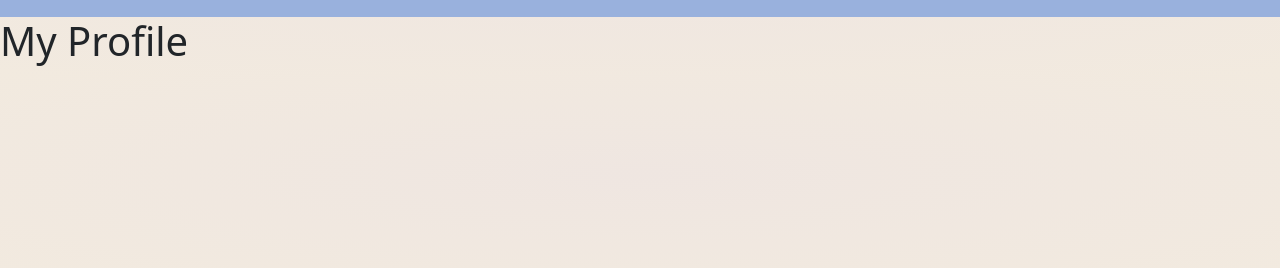
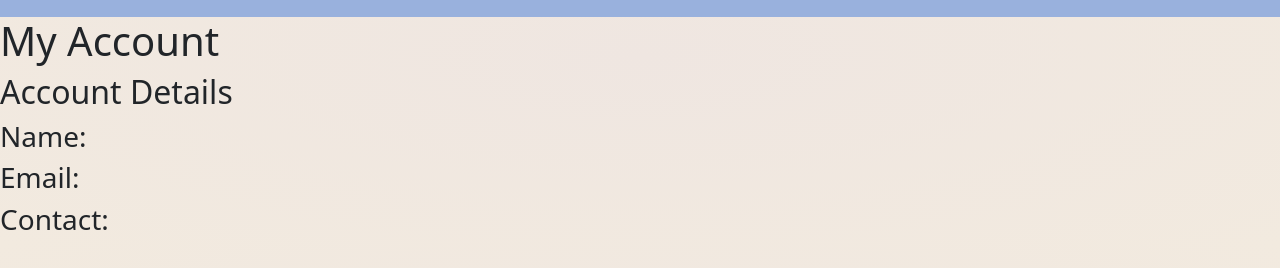
Before and after one commit to liviniapoo/WookiePlaytimeStore, a plain HTML site: page profile.html in a window 1280 px wide. Shown: the part 132-400 px from the top of the page. Drawn offline with nearby package versions, Linux system fonts and the light colour scheme; a web font is replaced by a local one.

Commit message:
started on profile page, not quite sure what to do though

```diff
--- a/profile.html
+++ b/profile.html
@@ -6,7 +6,7 @@
 			name="viewport"
 			content="width=device-width, initial-scale=1.0"
 		/>
-		<title>Your Profile</title>
+		<title>Account</title>
 		<link
 			rel="preconnect"
 			href="https://fonts.googleapis.com"
@@ -63,13 +63,12 @@
         	                </li>
 							</ul>
 					</nav>
-					<a href="signup-login.html"
+					<a href="profile.html"
 						><img
 							src="images/profileicon.png"
 							width="40px"
 							height="40px"
 							class="profileiconimg"
-							id="profileLink"
 					/></a>
 				</div>
 			</div>
@@ -78,7 +77,15 @@
 
         <!------------Profile Section------------>
         <div class="profile-container">
-            <h1>My Profile</h1>
+            <h1>My Account</h1>
+
+			<div class="col-2">
+
+				<h2>Account Details</h2>
+				<h3>Name: </h3>
+				<h3>Email: </h3>
+				<h3>Contact: </h3>
+			</div>
         </div>
 
 		<!------------End of Profile Section------------>
```
Also changed, not shown: about.html (+1 -2 lines), browsing.html (+1 -2 lines), bunnytoydetails.html (+2 -3 lines), cart.html (+1 -2 lines), index.html (+1 -2 lines), signup-login.html (+1 -2 lines), slothtoydetails.html (+1 -2 lines).
